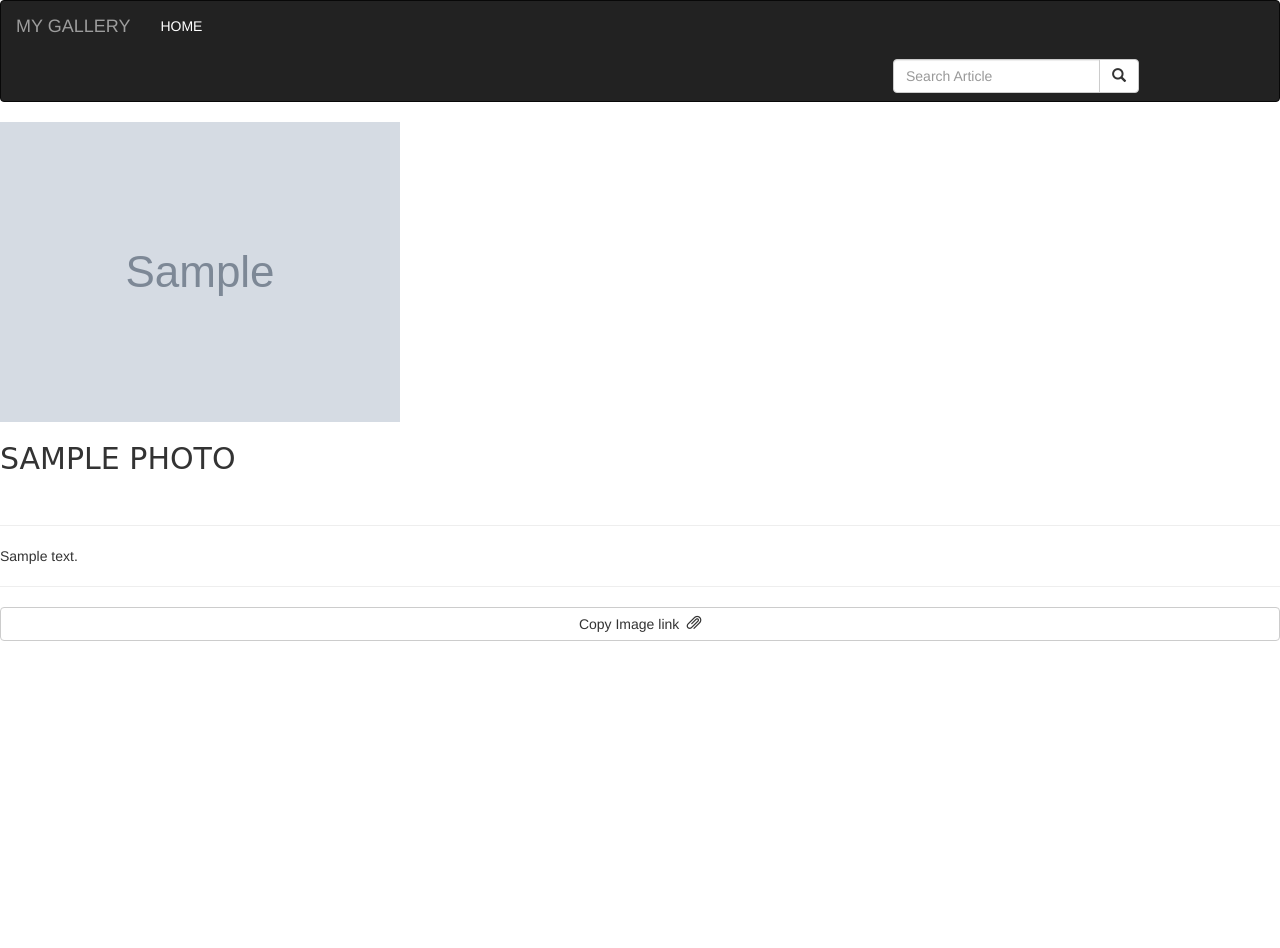
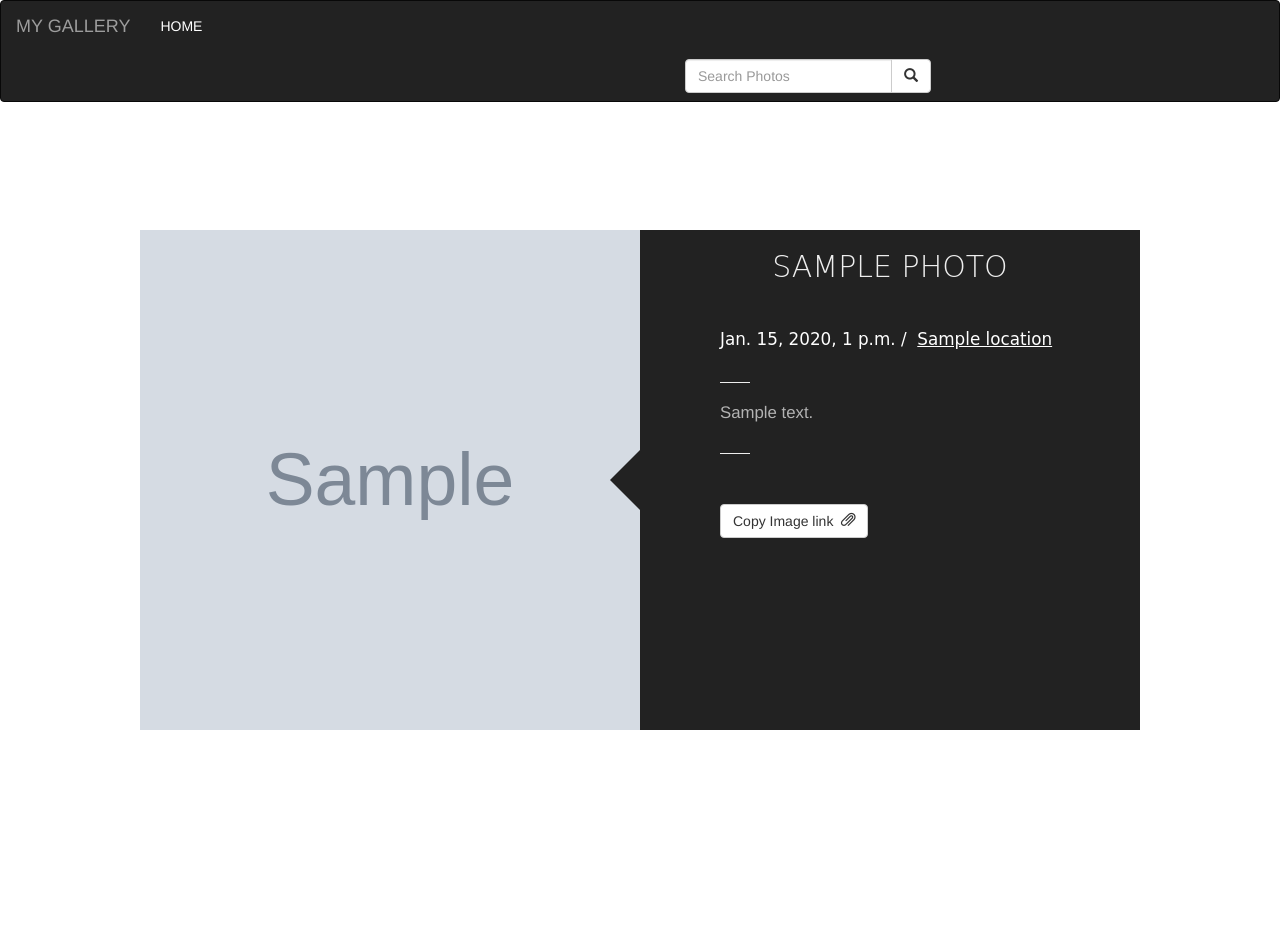
Before and after one commit to leezichanga/gallery, a Django app: page /photo/1 in a window 1280 px wide. Shown: the top 948 px of the page. Run offline with Django 3.2, Linux system fonts and the light colour scheme; tables that the repository leaves empty hold one stand-in row (values such as "Sample post"); grey boxes marked "Sample" are stand-in pictures; some libraries are stand-ins or nearby versions.

Commit message:
styling photos to be of same size

```diff
--- a/pictures/templates/base.html
+++ b/pictures/templates/base.html
@@ -8,7 +8,8 @@
     {% else %}
     <title> Gallery </title>
     {% endif %} {% block styles %} {% bootstrap_css %}
-    <link rel="stylesheet" href="{% static 'css/base.css'%}"> {% endblock %}
+    <link rel="stylesheet" href="{% static 'css/base.css'%}">
+    <link rel="stylesheet" href="{% static 'css/photo.css'%}"> {% endblock %}
 
   </head>
 
--- a/pictures/templates/navbar.html
+++ b/pictures/templates/navbar.html
@@ -22,17 +22,15 @@
         </div>
 
         <!-- Adding a search form  -->
-        <div class="col-sm-4 col-md-4 navbar-right">
+        <div class="col-sm-6 col-md-6 navbar-right">
 
-          <form class="navbar-form" role="search" action="{% url 'search_results' %}">
-
+          <form class="navbar-form" role="search" action="{% url 'search_results' %}" style="display:inline-block">
             <div class="input-group">
-              <input type="text" class="form-control" placeholder="Search Article" name="article">
+              <input type="text" class="form-control" placeholder="Search Photos" name="photos">
               <div class="input-group-btn">
                 <button class="btn btn-default" type="submit"><i class="glyphicon glyphicon-search"></i></button>
               </div>
             </div>
-
           </form>
         </div>
         <!-- search form end -->
--- a/pictures/views.py
+++ b/pictures/views.py
@@ -17,5 +17,5 @@ def search_results(request):
         message = f"{search_term}"
         return render(request, 'search.html', {"message":message, "photos":searched_photo})
     else:
-        message = 'You haven\'t searched for any photos.'
+        message = 'You havent searched for any photos.'
         return render(request, 'search.html', {"message":message})
--- /dev/null
+++ b/static/css/photo.css
@@ -0,0 +1,127 @@
+.product {
+  position: relative;
+  width: 1000px;
+  height: 500px;
+  background-color: #888;
+  margin: 20px auto;
+  margin-top: 10%
+}
+
+.left-img2 img {
+  position: absolute;
+  width: 50%;
+  height: 100%;
+}
+
+.right-content {
+  z-index: 2;
+  position: absolute;
+  right: 0;
+  width: 50%;
+  height: 100%;
+  background-color: #222;
+}
+
+.content-arrow {
+  position: absolute;
+  top: 50%;
+  margin-top: -30px;
+  left: -30px;
+  width: 0;
+  height: 0;
+  border-top: 30px solid transparent;
+  border-bottom: 30px solid transparent;
+  border-right: 30px solid #222;
+}
+
+.content-container {
+  height: 100%;
+  padding: 0 10%;
+  overflow: hidden;
+}
+
+.content-container h2 {
+  text-align: center;
+  color: #eee;
+  font-weight: 300;
+}
+
+.content-container p {
+  text-align: justify;
+  color: #eee;
+  font-weight: 300;
+  height: 400px;
+  overflow: auto;
+  padding: 0 10px;
+}
+
+/*********************/
+
+/**  Media Queries  **/
+
+/*********************/
+
+@media (max-width: 1100px) {
+  .product {
+    width: 500px;
+    height: 1000px;
+  }
+  .left-img2 img {
+    position: absolute;
+    width: 100%;
+    height: 50%;
+  }
+  .right-content {
+    bottom: 0;
+    width: 100%;
+    height: 50%;
+  }
+  .content-arrow {
+    top: -30px;
+    left: 50%;
+    margin-left: -30px;
+    border-left: 30px solid transparent;
+    border-right: 30px solid transparent;
+    border-bottom: 30px solid #222;
+  }
+}
+
+.bot-view {
+  padding: 35px 30px;
+  font-size: 1.2em;
+}
+
+.date {
+  position: relative;
+  color: white;
+}
+
+.under {
+  text-decoration: underline;
+}
+
+.line {
+  width: 30px;
+  margin-left: 0;
+  margin: 30px 0 20px 0;
+}
+
+.info {
+  color: #b3b3b3;
+}
+
+.info div {
+  line-height: 20px;
+  font-size: 1em;
+}
+
+.info span {
+  display: inline-block;
+  width: 49%;
+}
+
+.footer {
+  margin-top: 50px;
+  display: flex;
+  justify-content: space-between;
+}
```
Also changed, not shown: gallery/requirements.txt (deleted, +0 -10 lines), static/css/base.css (+91 -0 lines), media/photos/Waterfall_1ishUo1.jpeg (added), media/photos/forest.jpeg (added).
